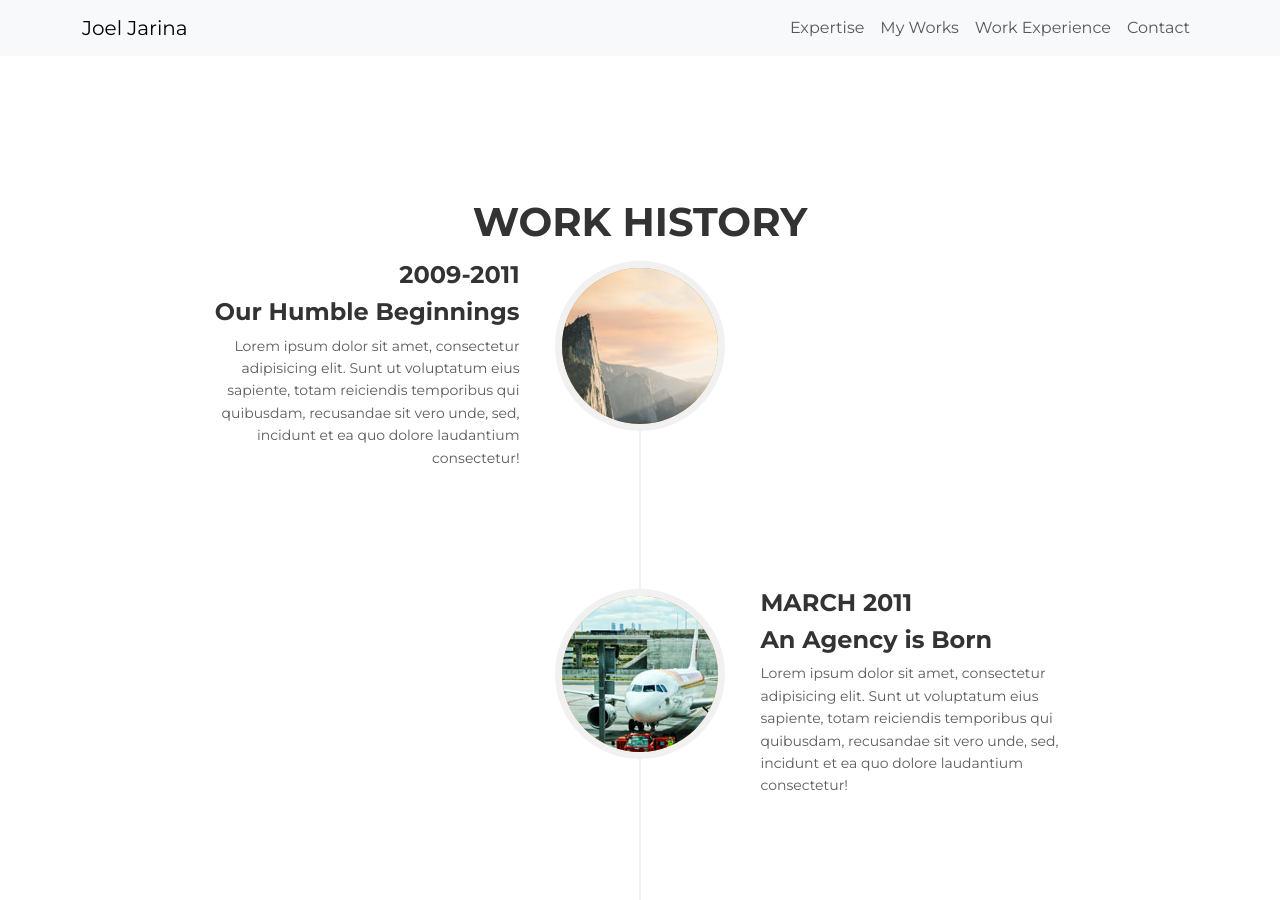
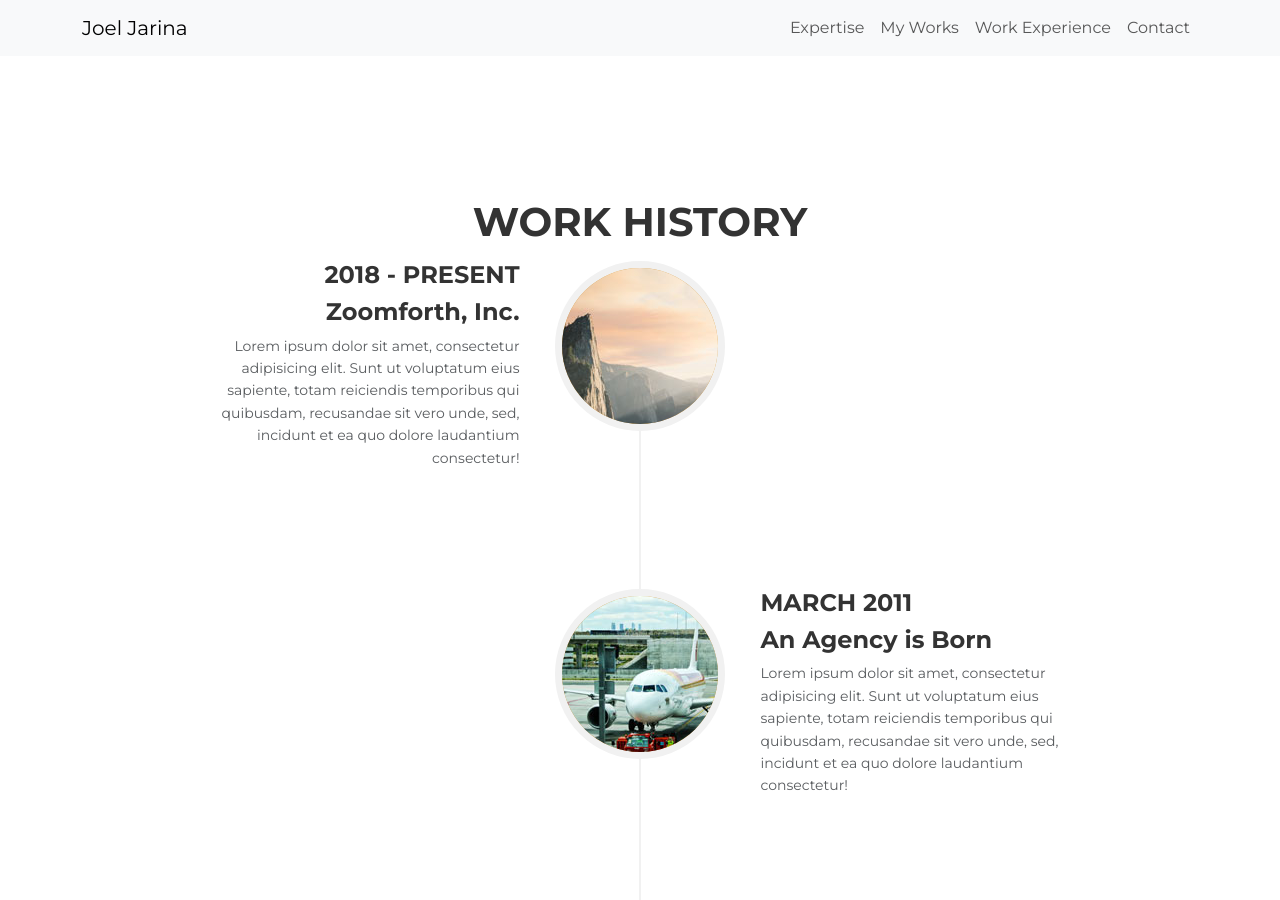
Before and after one commit to media4creations/aboutme, a Jekyll site: the page built from index.html, in a window 1280 px wide and 900 px high, scrolled down 2768 px. Built offline with Jekyll 4.4.1, drawn with Linux system fonts in a browser that asks for light colours; some web fonts are replaced.

Commit message:
Update work-experience.html

```diff
--- a/_includes/work-experience.html
+++ b/_includes/work-experience.html
@@ -16,8 +16,8 @@
                             </div>
                             <div class="timeline-panel">
                                 <div class="timeline-heading">
-                                    <h4>2009-2011</h4>
-                                    <h4 class="subheading">Our Humble Beginnings</h4>
+                                    <h4>2018 - Present</h4>
+                                    <h4 class="subheading">Zoomforth, Inc.</h4>
                                 </div>
                                 <div class="timeline-body">
                                     <p class="text-muted">Lorem ipsum dolor sit amet, consectetur adipisicing elit. Sunt ut voluptatum eius sapiente, totam reiciendis temporibus qui quibusdam, recusandae sit vero unde, sed, incidunt et ea quo dolore laudantium consectetur!</p>
```
